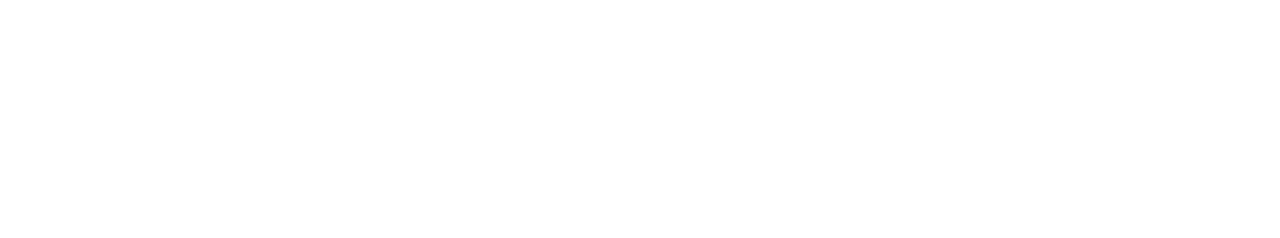
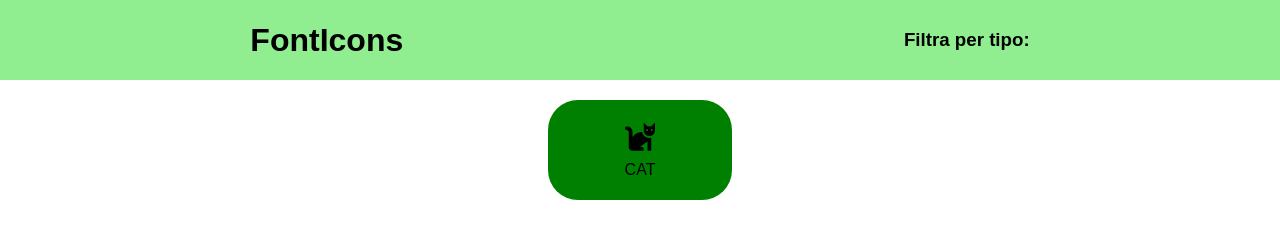
Before and after one commit to Robertodambrosio/js-es6-icons, a plain HTML site: page index.html in a window 1280 px wide. Drawn offline with Linux system fonts and the light colour scheme.

Commit message:
costruzione html css

```diff
--- a/css/style.css
+++ b/css/style.css
@@ -2,4 +2,46 @@
     margin: 0;
     padding: 0;
     box-sizing: border-box;
+    font-family: Arial, Helvetica, sans-serif;
 }
+
+body {
+    height: 100vh;
+}
+
+header {
+    height: 10vh;
+    display: flex;
+    align-items: center;
+    justify-content: space-around;
+    background-color: lightgreen;
+}
+
+#container {
+    width: 90%;
+    height: 100%;
+    margin: 20px auto;
+    display: flex;
+    justify-content: space-around;
+    flex-wrap: wrap;
+}
+
+.card {
+    display: flex;
+    align-items: center;
+    flex-direction: column;
+    justify-content: center;
+    width: calc(80% / 5);
+    height: calc(100% / 8);
+    background-color: green;
+    border-radius: 30px;
+}
+
+.card i{
+    font-size: 30px;
+    margin-bottom: 10px;
+}
+
+.card span{
+    text-transform: uppercase;
+}
--- a/index.html
+++ b/index.html
@@ -5,10 +5,20 @@
     <meta http-equiv="X-UA-Compatible" content="IE=edge">
     <meta name="viewport" content="width=device-width, initial-scale=1.0">
     <link rel="stylesheet" href="css/style.css">
+    <link rel="stylesheet" href="https://cdnjs.cloudflare.com/ajax/libs/font-awesome/5.15.4/css/all.min.css" integrity="sha512-1ycn6IcaQQ40/MKBW2W4Rhis/DbILU74C1vSrLJxCq57o941Ym01SwNsOMqvEBFlcgUa6xLiPY/NS5R+E6ztJQ==" crossorigin="anonymous" referrerpolicy="no-referrer" />
     <title>Icon JS</title>
 </head>
 <body>
-
+    <header>
+        <h1>FontIcons</h1>
+        <h3>Filtra per tipo:</h3>
+    </header>
+    <div id="container">
+        <div class="card">
+            <i class="fas fa-cat"></i>
+            <span>cat</span>
+        </div>
+    </div>
     <script src="js/script.js"></script>
 </body>
 </html>
```
Also changed, not shown: js/script.js (line endings or trailing spaces).
